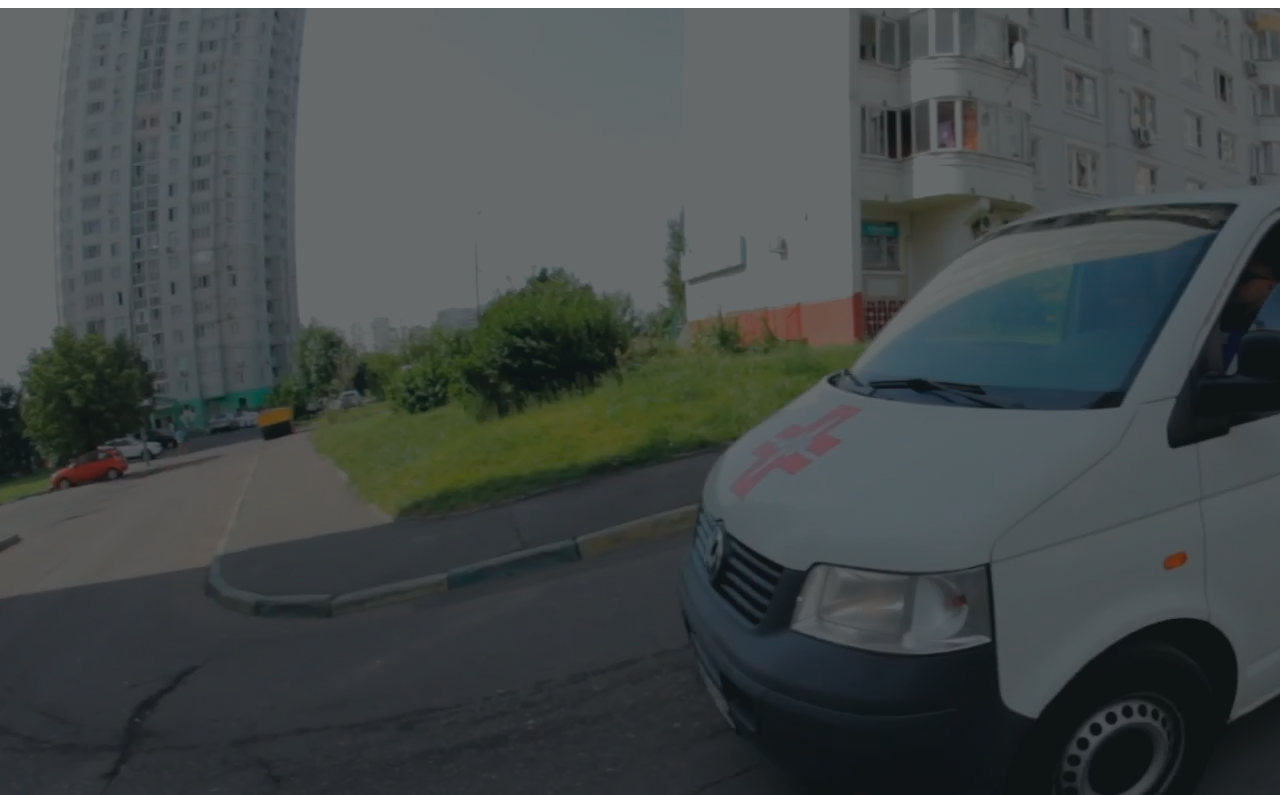
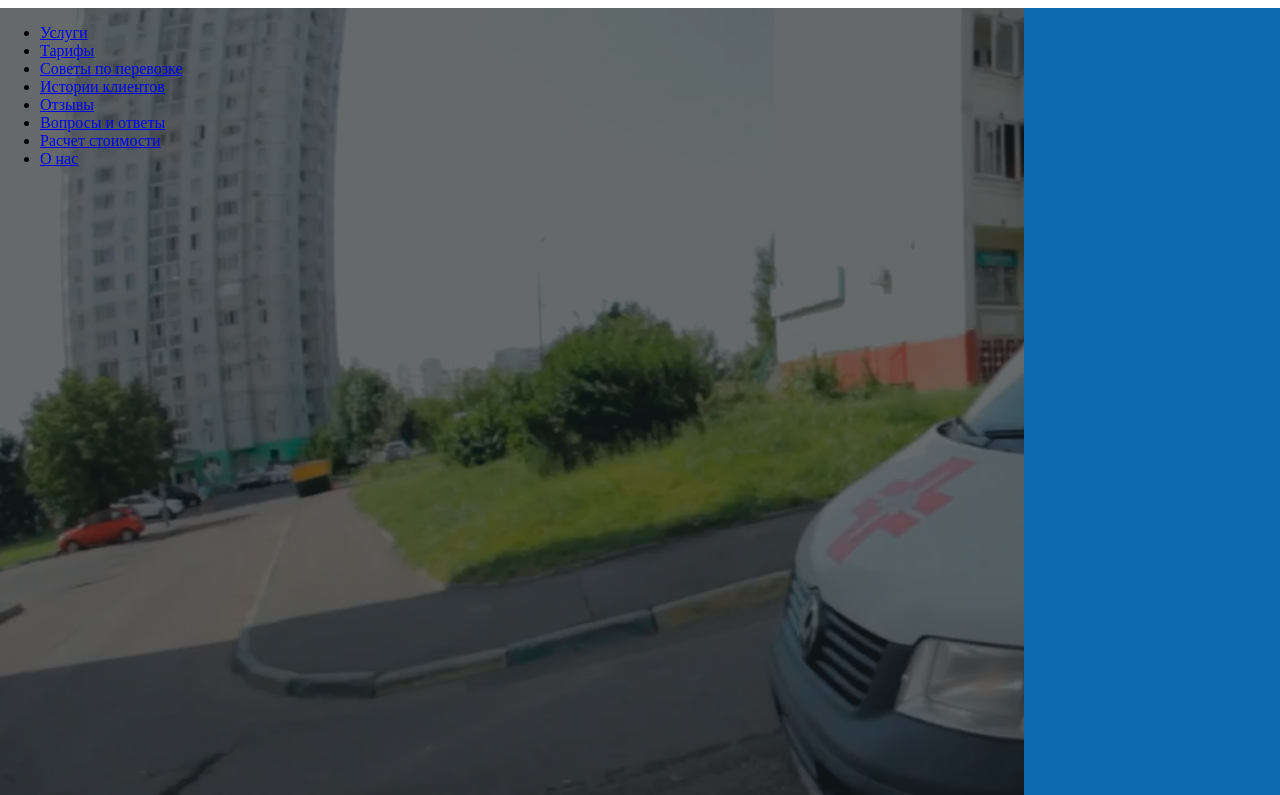
Before and after one commit to coatceatl/landing-page-taximed, a plain HTML site: page index.html in a window 1280 px wide. Shown: the top 795 px of the page. Drawn offline with Linux system fonts and the light colour scheme.

Commit message:
adds bg-color for aside and menu to nav

```diff
--- a/index.html
+++ b/index.html
@@ -8,6 +8,22 @@
   </head>
   <body>
     <div class='container'>
+      <header>
+        <nav class='nav'>
+          <ul>
+            <li><a href='#'>Услуги</a></li>
+            <li><a href='#'>Тарифы</a></li>
+            <li><a href='#'>Советы по перевозке</a></li>
+            <li><a href='#'>Истории клиентов</a></li>
+            <li><a href='#'>Отзывы</a></li>
+            <li><a href='#'>Вопросы и ответы</a></li>
+            <li><a href='#'>Расчет стоимости</a></li>
+            <li><a href='#'>О нас</a></li>
+          </ul>
+        </nav>
+      </header>
+      <aside>
+      </aside>
     </div>
   </body>
 </html>
--- a/less/_grid.less
+++ b/less/_grid.less
@@ -5,6 +5,18 @@ body, html {
 
 .container {
   height: 1080px;
+  width: 100%;
   background-image: url(../img/bg/header-bg.png);
   background-repeat: no-repeat;
+  background-size: cover;
+  display: flex;
 }
+
+header {
+  width: 80%;
+}
+
+aside {
+  width: 20%;
+  background-color: rgb(13, 105, 176);
+}
```
Also changed, not shown: css/main.css.
